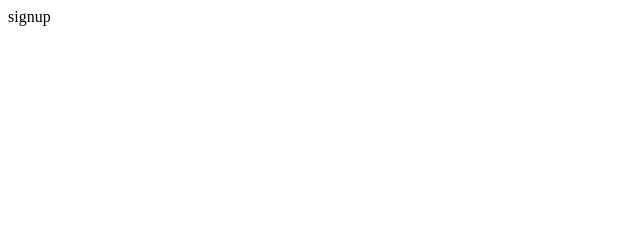
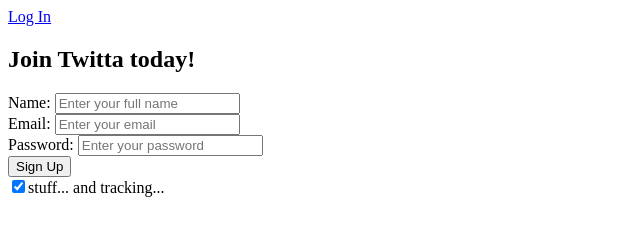
Before and after one commit to Aleczander93/express_static, a website: page public/html/signup.html in a window 1280 px wide. Shown: the whole page, without its empty margins (0-640 px from the left). Drawn offline with Linux system fonts and the light colour scheme.

Commit message:
completed layout for signup page

```diff
--- a/public/html/signup.html
+++ b/public/html/signup.html
@@ -1 +1,33 @@
-signup
+<!DOCTYPE html>
+<html>
+<head>
+  <title>Twitta</title>
+</head>
+<body>
+  <header>
+    <a href="/login">Log In</a>
+  </header>
+  <main>
+    <h2>Join Twitta today!</h2>
+    <form action="/signup"></form>
+    <div>
+      <label for="name">Name:</label>
+      <input type="text" placeholder="Enter your full name" required>
+    </div>
+    <div>
+      <label for="email">Email:</label>
+      <input type="text" placeholder="Enter your email" required>
+    </div>
+    <div>
+      <label for="password">Password:</label>
+      <input type="password" placeholder="Enter your password" required>
+    </div>
+
+    <button type="submit">Sign Up</button>
+    <div>
+    <input type="checkbox" checked>stuff... and tracking...
+    </div>
+  </main>
+
+</body>
+</html>
```
